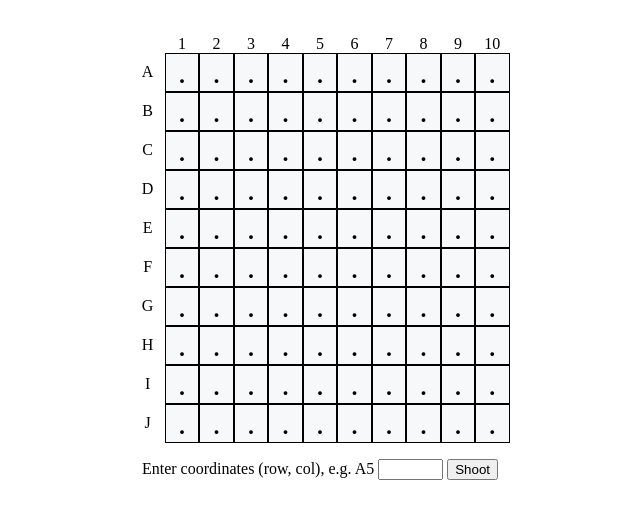
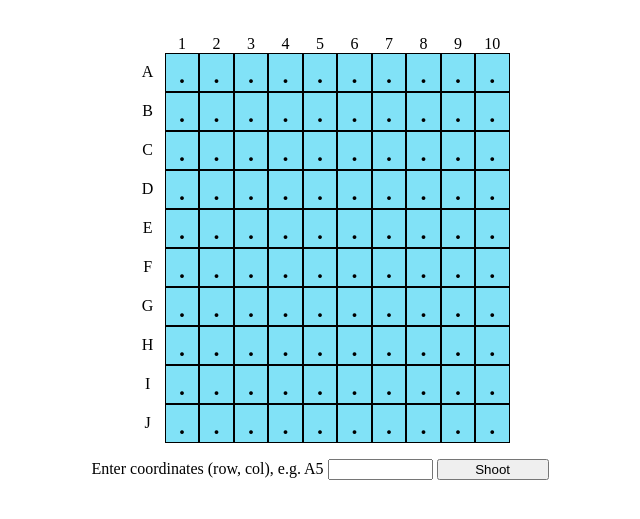
Before and after one commit to SimeonStefanov22/Battleship-Game, a plain HTML site: page index.html in a window 1280 px wide. Shown: the part 69-588 px from the top of the page, without its empty margins (320-960 px from the left). Drawn offline with Linux system fonts and the light colour scheme.

Commit message:
Changed background game board

```diff
--- a/index.css
+++ b/index.css
@@ -53,7 +53,11 @@ h1 {
 }
 
 #gameBoard div {
-    background: #f6f8f9;
+    background: rgb(129, 226, 247);
     border: 1px solid black;
     font-size: 2rem;
 }
+
+button {
+    width: 7rem;
+}
--- a/index.html
+++ b/index.html
@@ -25,7 +25,7 @@
 
 <form name="input" onsubmit="return false">
     <label for="shootInput"> Enter coordinates (row, col), e.g. A5</label>
-    <input id="shootInput" type="text" size="5"maxlength="3" value="test">
+    <input id="shootInput" type="text" size="10"maxlength="3" value="test">
     <button onclick="shot()">Shoot</button>
 </form>
 
```
